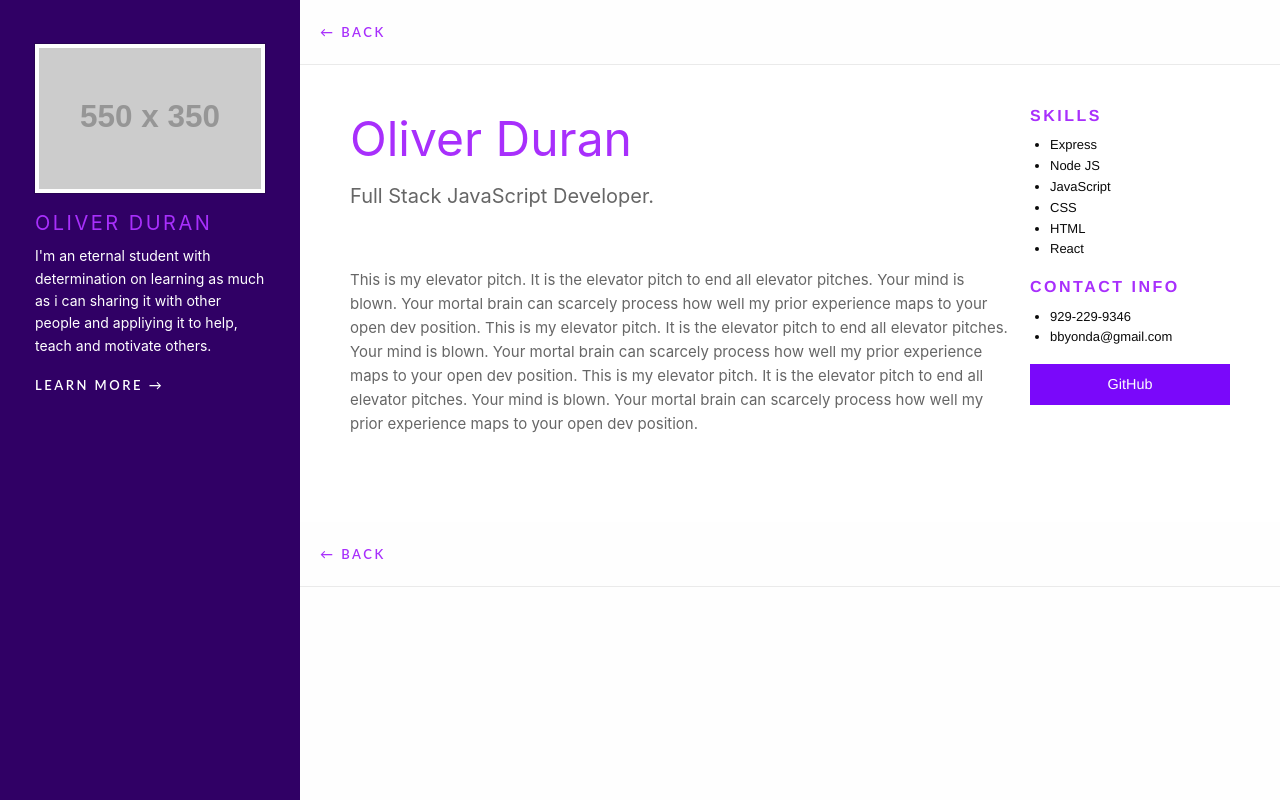
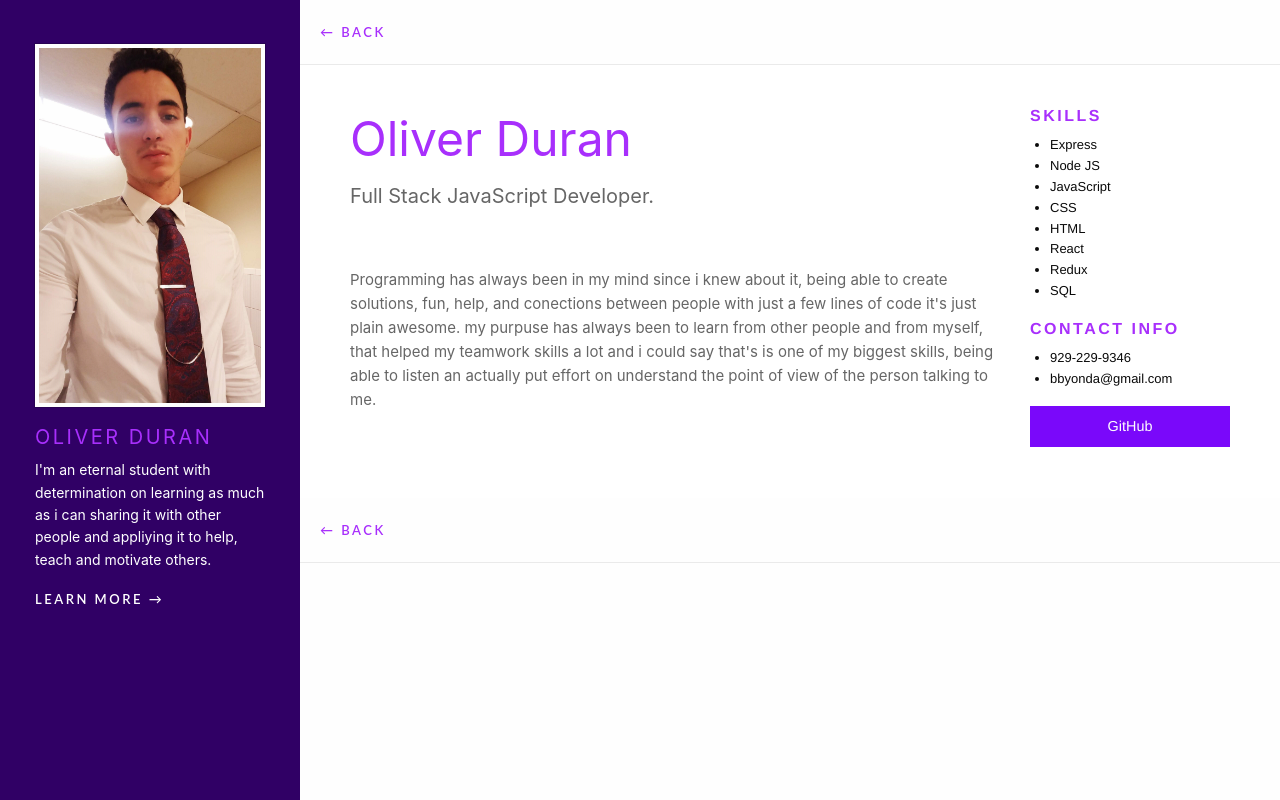
Before and after one commit to Oliver-DA/express-and-node-static-site, a Node server app: page /about in a window 1280 px wide. Run offline with Node 20, Linux system fonts and the light colour scheme; grey boxes labelled with a size stand in for pictures from a placeholder-image service; some libraries are stand-ins or nearby versions.

Commit message:
Small details

```diff
--- a/views/about.pug
+++ b/views/about.pug
@@ -15,9 +15,9 @@ block content
         //- Replace the boilerplate below with your Elevator pitch below.
         .portfolio-bio
           p
-            | This is my elevator pitch. It is the elevator pitch to end all elevator pitches. Your mind is blown. Your mortal brain can scarcely process how well my prior experience maps to your open dev position.
-            | This is my elevator pitch. It is the elevator pitch to end all elevator pitches. Your mind is blown. Your mortal brain can scarcely process how well my prior experience maps to your open dev position.
-            | This is my elevator pitch. It is the elevator pitch to end all elevator pitches. Your mind is blown. Your mortal brain can scarcely process how well my prior experience maps to your open dev position.
+            | Programming has always been in my mind since i knew about it, being able to create solutions, fun, help, and conections between people with just a few lines of code it's just plain awesome.
+            | my purpuse has always been to learn from other people and from myself, that helped my teamwork skills a lot and i could say that's is one of my biggest skills, being able to listen an actually put effort on understand
+            | the point of view of the person talking to me.
       .cell.portfolio-meta.small-6.medium-2.large-3
         h6 Skills
 
@@ -29,6 +29,8 @@ block content
           li CSS
           li HTML
           li React
+          li Redux
+          li SQL
         h6 Contact Info
 
         ul
--- a/views/index.pug
+++ b/views/index.pug
@@ -6,7 +6,7 @@ block content
       h1 My Portfolio
 
       p.lead.text-light
-        | This porfolio is to show some of the projects that I've worked on and also learned from and that's my purpuse... to learn!
+        | This portfolio is to show some of the projects that I've worked on, the skills that i gained from them, and also one or two things about myself.
   article.grid-container.portfolio-index
 
     .grid-x.grid-margin-x.small-up-2.medium-up-2.large-up-3
--- a/views/layout.pug
+++ b/views/layout.pug
@@ -14,7 +14,7 @@ html(class="no-js" lang="en" dir="ltr")
         block sidebar
           br
           .cell.shrink
-            img.thumbnail(src='https://placehold.it/550x350')
+            img.thumbnail(src='/static/images/profile.jpg')
           .cell.auto
 
             h5 Oliver Duran
```
Also changed, not shown: public/images/profile.jpg (added).
